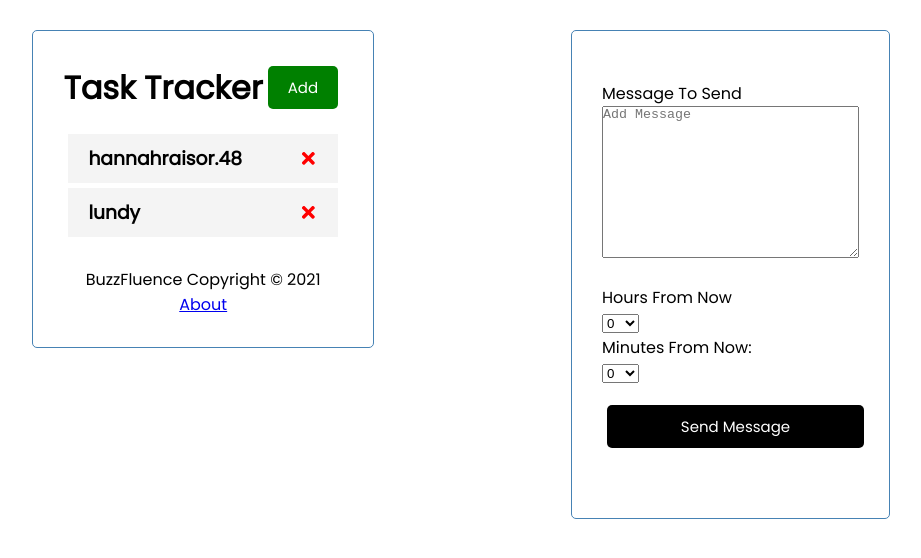
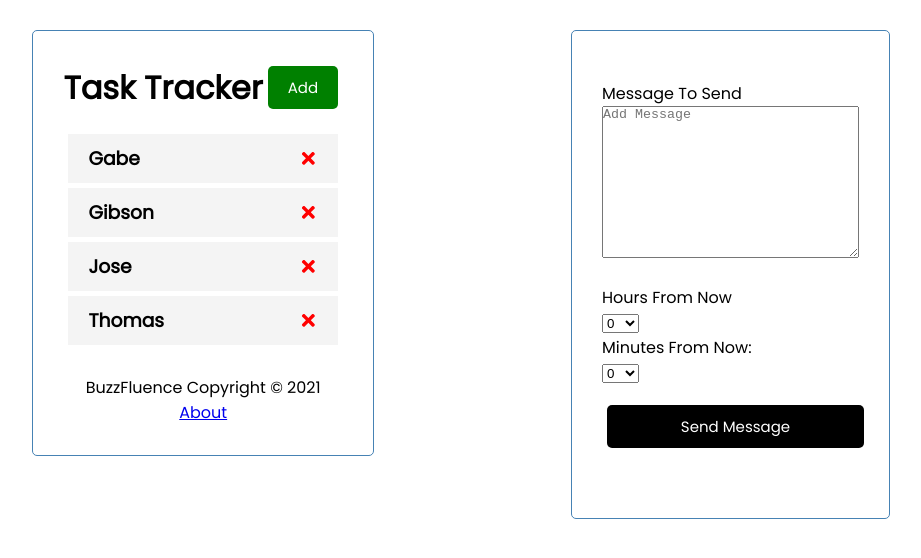
Before and after one commit to gabeewsuk/MsgBlasterFrontEnd, a React (Create React App) app: page / in a window 1280 px wide. Shown: the top 558 px of the page, without its empty margins (198-1119 px from the left). Built offline with nearby package versions, Linux system fonts and the light colour scheme; data requests are answered from the project's data file.

Commit message:
newest commit for Gibson

```diff
--- a/db.json
+++ b/db.json
@@ -1,16 +1,20 @@
 {
   "tasks": [
     {
-      "text": "hannahraisor.48",
-      "day": "",
-      "reminder": false,
+      "text": "Gabe",
+      "id": 1
+    },
+    {
+      "text": "Gibson",
       "id": 2
     },
     {
-      "text": "lundy",
-      "day": "",
-      "reminder": false,
+      "text": "Jose",
       "id": 3
+    },
+    {
+      "text": "Thomas",
+      "id": 4
     }
   ],
   "Message": []
--- a/src/App.js
+++ b/src/App.js
@@ -13,6 +13,7 @@ const App = () => {
   const [tasks, setTasks] = useState([
   ])
   const [message, setMessage] = useState('')
+  //const [uNames, setUnames] = useState([])
 
   useEffect(() => {
     const getTasks = async () => {
@@ -27,6 +28,42 @@ const App = () => {
   //need to add the onSubmit funciton to add the
 
   //process.env.REACT_APP_SERVER_URL
+  const onSubmit = async (e) => {
+    e.preventDefault()
+    var userNames = []
+    Object.keys(tasks).map(key => (
+      userNames.push(
+      tasks[key].text)))
+    const dataSent ={
+      userNames:userNames,
+      message: message
+    }
+    const requestOptions = {
+      method: 'POST',
+      //mode:'cors',
+      headers: { 'Content-Type': 'application/json;charset=utf-8',Accept: 'application/json;',},
+      body: JSON.stringify(dataSent)
+  };
+
+    //alert(JSON.stringify(dataSent))
+    await fetch('https://352b7cc1d0ce.ngrok.io/api/items', requestOptions)
+        .then(response => response.json()).then(console.log("it works")).catch(err => console.log())
+
+    /*
+    const res = await fetch('https://msgblasteapi.herokuapp.com/api/items', {
+      method: 'POST',
+      headers: {
+        'Content-type': 'application/json',
+      },
+      body: JSON.stringify(dataSent),
+    })
+    */
+
+
+
+
+  }
+  /*
   const sendTasks = async () => {
 
     const res1 = await fetch('http://localhost:5000/tasks')
@@ -39,7 +76,7 @@ const App = () => {
   };
 
 
-  fetch('https://msgblaster.herokuapp.com/', requestOptions)
+  fetch('https://msgblaster.herokuapp.com/api/items', requestOptions)
       .then(response => response.json())
       .then(data => this.setState(data1));
 
@@ -63,9 +100,9 @@ const App = () => {
     console.log(err);
   }
     //setTasks([...tasks, data])
+
+    }
 */
-    }
-
   // Fetch Tasks
   const fetchTasks = async () => {
     const res = await fetch('http://localhost:5000/tasks')
@@ -101,6 +138,7 @@ const App = () => {
     */
   }
   //Delete Message
+  /*
   const deleteMessage = async () => {
     const res = await fetch(`http://localhost:5000/Message/1`, {
       method: 'DELETE',
@@ -110,6 +148,7 @@ const App = () => {
       ? console.log('')
       : alert('Error Deleting This Task')
   }
+  */
   // Add Task
   const addTask = async (task) => {
     console.log(task);
@@ -122,7 +161,6 @@ const App = () => {
     })
 
     const data = await res.json()
-
     setTasks([...tasks, data])
 
     // const id = Math.floor(Math.random() * 10000) + 1
@@ -193,8 +231,8 @@ const App = () => {
         <Footer />
       </div>
       <div className = 'container' style={{float:"right", marginRight:"15%"}}>
-        <Message onSend = {sendMessage} message = {message} />
-        {/*<Message onSend = {sendMessage} message = {message} sendMessageReal = {onSubmit}/>*/}
+        {/*<Message onSend = {sendMessage} message = {message} />*/}
+        <Message onSend = {sendMessage} message = {message} sendMessageReal = {onSubmit}/>
         </div>
     </Router>
   )
--- a/src/components/AddTask.js
+++ b/src/components/AddTask.js
@@ -2,8 +2,8 @@ import { useState } from 'react'
 
 const AddTask = ({ onAdd }) => {
   const [text, setText] = useState('')
-  const [day, setDay] = useState('')
-  const [reminder, setReminder] = useState(false)
+  //const [day, setDay] = useState('')
+  //const [reminder, setReminder] = useState(false)
 
   const onSubmit = (e) => {
     e.preventDefault()
@@ -13,11 +13,11 @@ const AddTask = ({ onAdd }) => {
       return
     }
 
-    onAdd({ text, day, reminder })
+    onAdd({ text })
 
     setText('')
-    setDay('')
-    setReminder(false)
+    //setDay('')
+    //setReminder(false)
   }
 
   return (
--- a/src/components/Message.js
+++ b/src/components/Message.js
@@ -29,7 +29,7 @@ const Message = ( props ) => {
      <div>
 
 
-    <form className='add-form' onSubmit={onSubmit}>
+    <form className='add-form' onSubmit={props.sendMessageReal}>
       <div className='form-control'>
         <label>Message To Send</label>
         <textarea rows={10}
```
Also changed, not shown: 1 other file (tests, documents, lock files or other folders).
